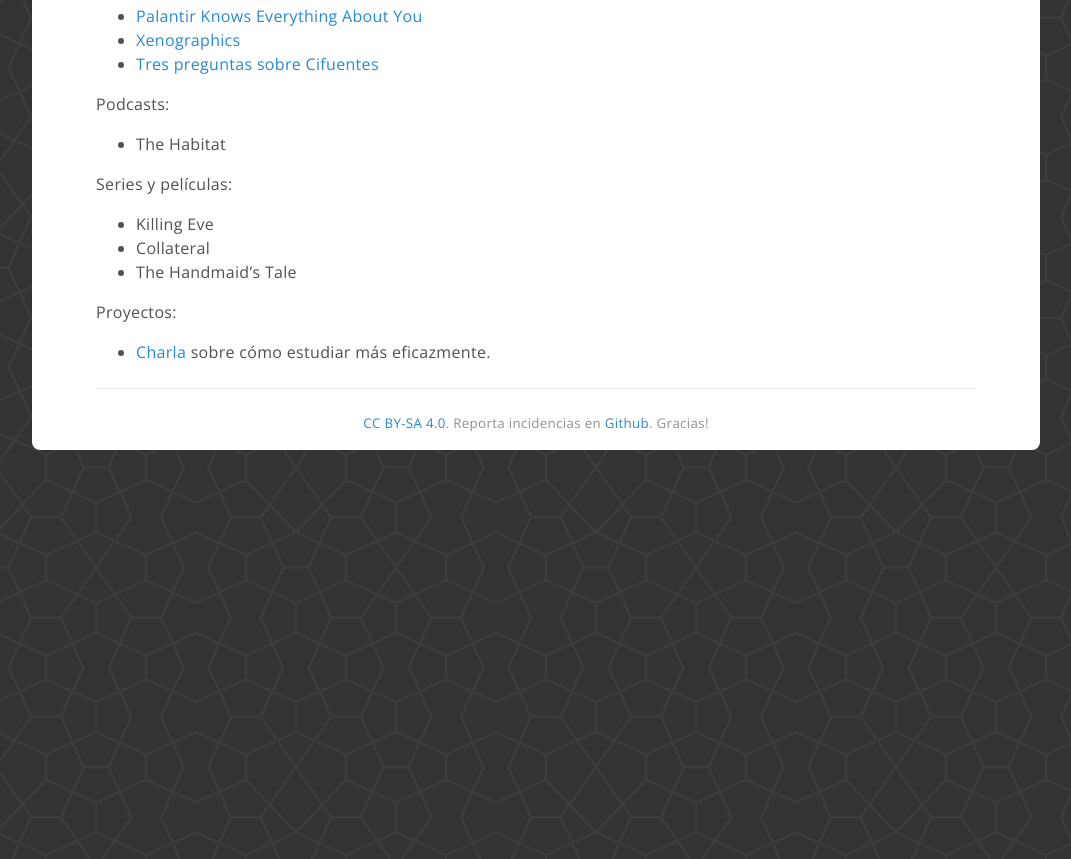
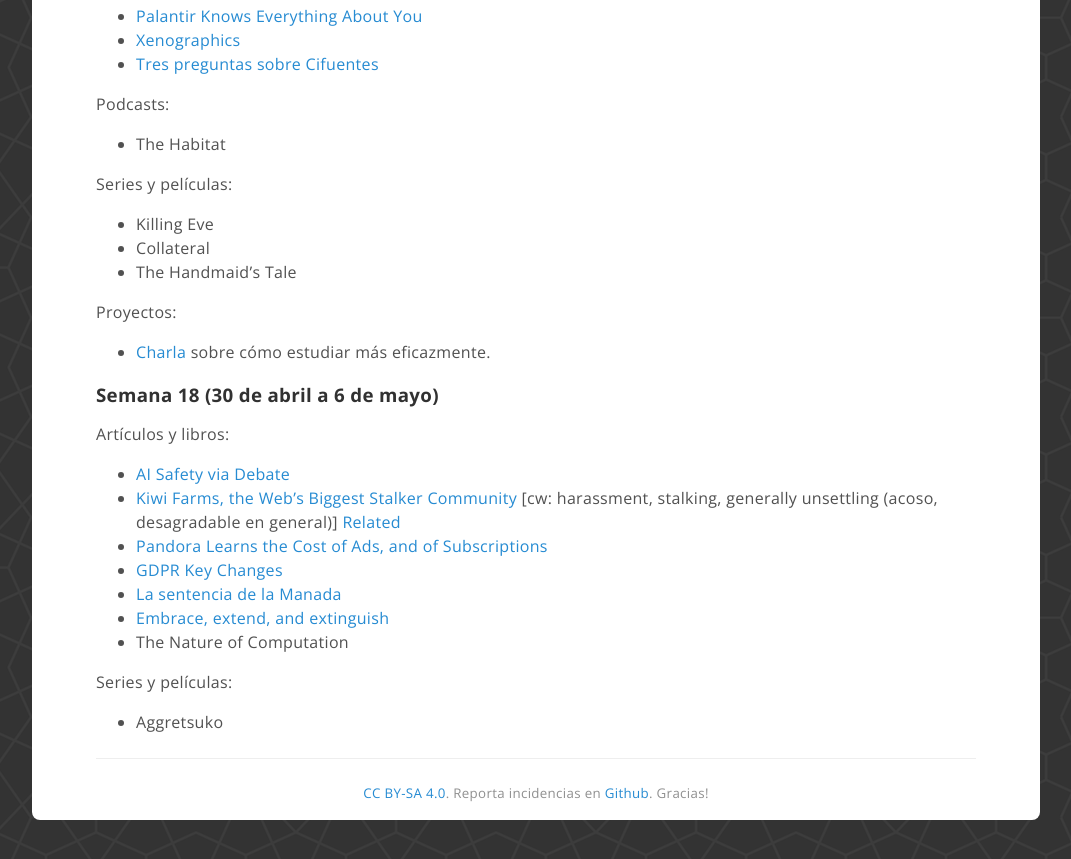
Before and after one commit to coDual/codual.github.io, a Jekyll site: the page built from log/2018.md, in a window 1280 px wide and 900 px high, scrolled down 7733 px. Shown: the top 859 px of the window, without its empty margins (104-1175 px from the left). Built offline with Jekyll 4.4.1, drawn with Linux system fonts in a browser that asks for light colours; before the commit the page ends 8263 px from its top, so only the background shows below that.

Commit message:
Semana 18

```diff
--- a/log/2018.md
+++ b/log/2018.md
@@ -374,3 +374,19 @@
 Proyectos:
 
 - [Charla](https://mx-psi.github.io/studying) sobre cómo estudiar más eficazmente.
+
+<h3 id="s18">Semana 18 (30 de abril a 6 de mayo)</h3>
+
+Artículos y libros:
+
+- [AI Safety via Debate](https://blog.openai.com/debate/)
+- [Kiwi Farms, the Web’s Biggest Stalker Community](http://nymag.com/selectall/2016/07/kiwi-farms-the-webs-biggest-community-of-stalkers.html) [cw: harassment, stalking, generally unsettling (acoso, desagradable en general)] [Related](https://boingboing.net/2015/01/19/invasion-boards-set-out-to-rui.html)
+- [Pandora Learns the Cost of Ads, and of Subscriptions](https://www.wired.com/story/pandora-learns-the-cost-of-ads-and-of-subscriptions/)
+- [GDPR Key Changes](https://www.eugdpr.org/key-changes.html)
+- [La sentencia de la Manada](http://asihablociceron.blogspot.com/2018/04/la-sentencia-de-la-manada.html)
+- [Embrace, extend, and extinguish](https://en.wikipedia.org/wiki/Embrace,_extend,_and_extinguish)
+- The Nature of Computation
+
+Series y películas:
+
+- Aggretsuko
```
